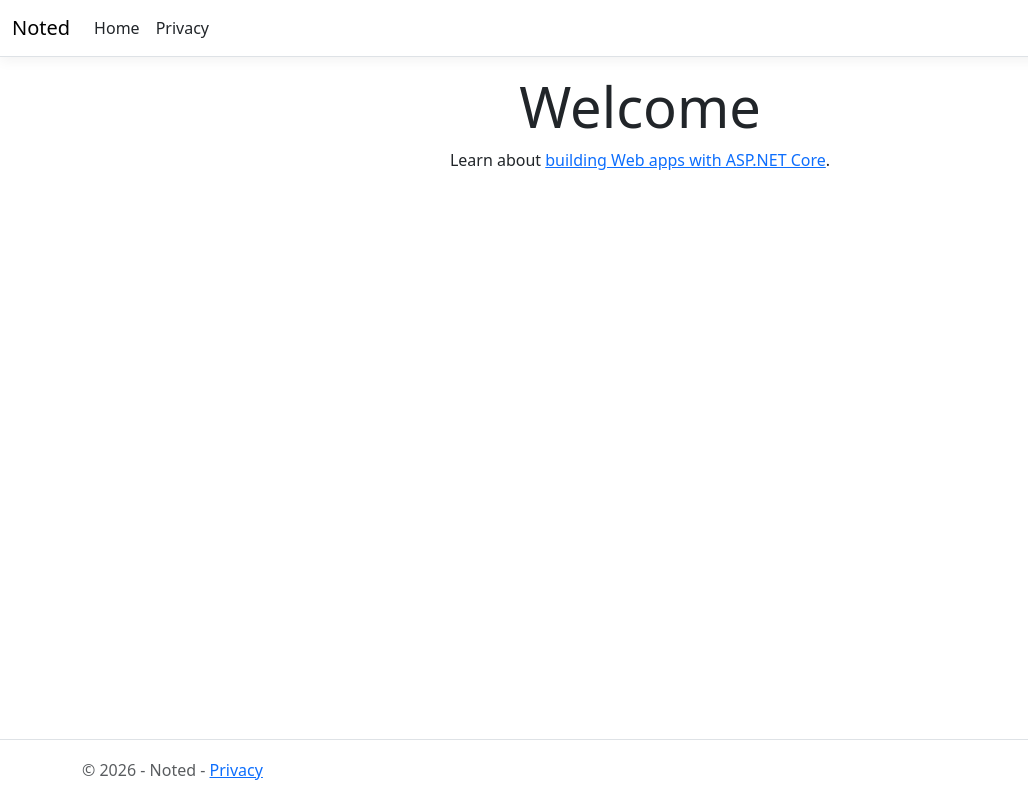
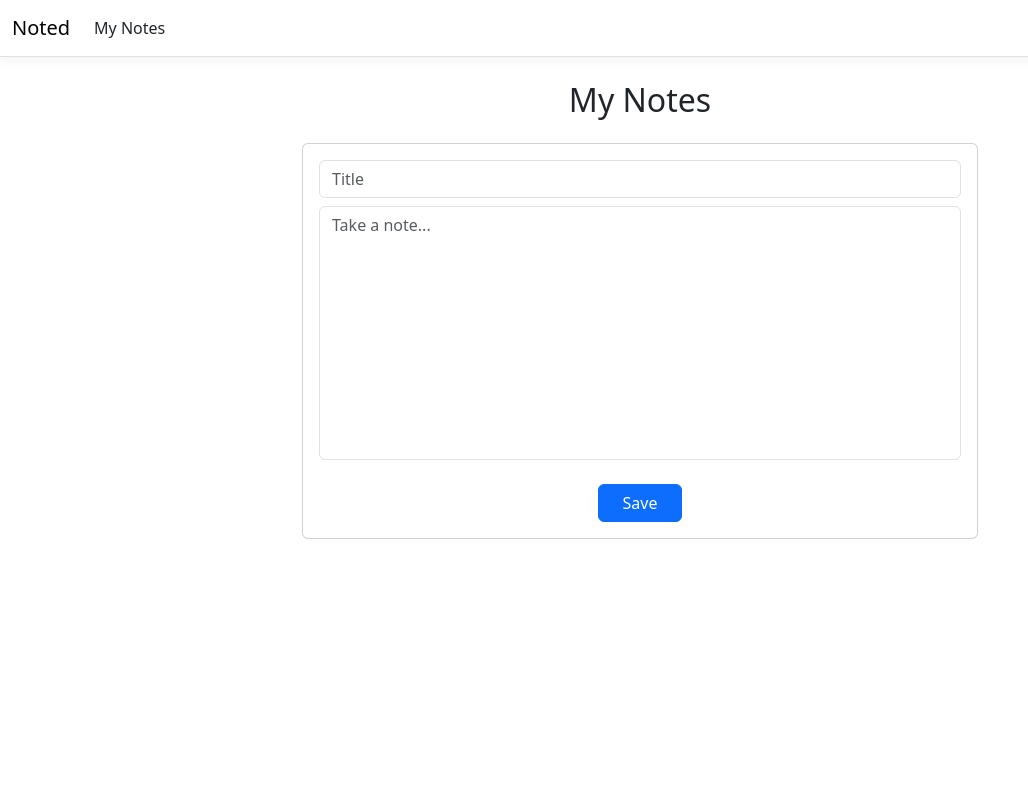
Before and after one commit to Fuinny/noted, an ASP.NET Core app: page / in a window 1280 px wide. Shown: the whole page, without its empty margins (0-1028 px from the left). Run offline with ASP.NET Core 8, Linux system fonts and the light colour scheme; style sheets or scripts are compiled from the project's sources.

Commit message:
feat: build initial notes application (#1)

```diff
--- a/src/Controllers/HomeController.cs
+++ /dev/null
@@ -1,24 +0,0 @@
-using System.Diagnostics;
-using Microsoft.AspNetCore.Mvc;
-using Noted.Models;
-
-namespace Noted.Controllers;
-
-public class HomeController : Controller
-{
-    public IActionResult Index()
-    {
-        return View();
-    }
-
-    public IActionResult Privacy()
-    {
-        return View();
-    }
-
-    [ResponseCache(Duration = 0, Location = ResponseCacheLocation.None, NoStore = true)]
-    public IActionResult Error()
-    {
-        return View(new ErrorViewModel { RequestId = Activity.Current?.Id ?? HttpContext.TraceIdentifier });
-    }
-}
--- /dev/null
+++ b/src/Controllers/NotesController.cs
@@ -0,0 +1,55 @@
+using Microsoft.AspNetCore.Mvc;
+using Microsoft.EntityFrameworkCore;
+
+using Noted.Data;
+using Noted.Models;
+
+namespace Noted.Controllers;
+
+public class NotesController : Controller
+{
+    private readonly AppDbContext _context;
+
+    public NotesController(AppDbContext context)
+    {
+        _context = context;
+    }
+
+    [HttpGet]
+    public async Task<IActionResult> Index()
+    {
+        var notes = await _context.Notes.OrderByDescending(d => d.CreatedAt).ToListAsync();
+        return View(notes);
+    }
+
+    [HttpPost]
+    [ValidateAntiForgeryToken]
+    public async Task<IActionResult> Store(Note note)
+    {
+        if (!ModelState.IsValid)
+        {
+            var notes = await _context.Notes.OrderByDescending(d => d.CreatedAt).ToListAsync();
+            return View("Index", notes);
+        }
+
+        _context.Notes.Add(note);
+        await _context.SaveChangesAsync();
+
+        return RedirectToAction(nameof(Index));
+    }
+
+    [HttpPost]
+    [ValidateAntiForgeryToken]
+    public async Task<IActionResult> Delete(int id)
+    {
+        var note = await _context.Notes.FindAsync(id);
+
+        if (note is not null)
+        {
+            _context.Notes.Remove(note);
+            await _context.SaveChangesAsync();
+        }
+
+        return RedirectToAction(nameof(Index));
+    }
+}
--- a/src/Views/Home/Index.cshtml
+++ /dev/null
@@ -1,8 +0,0 @@
-@{
-    ViewData["Title"] = "Home Page";
-}
-
-<div class="text-center">
-    <h1 class="display-4">Welcome</h1>
-    <p>Learn about <a href="https://learn.microsoft.com/aspnet/core">building Web apps with ASP.NET Core</a>.</p>
-</div>
--- a/src/Views/Home/Privacy.cshtml
+++ /dev/null
@@ -1,6 +0,0 @@
-@{
-    ViewData["Title"] = "Privacy Policy";
-}
-<h1>@ViewData["Title"]</h1>
-
-<p>Use this page to detail your site's privacy policy.</p>
--- /dev/null
+++ b/src/Views/Notes/Index.cshtml
@@ -0,0 +1,47 @@
+@model IEnumerable<Noted.Models.Note>
+
+@{
+    ViewData["Title"] = "My Notes";
+}
+
+<div class="container mt-4" style="max-width: 700px">
+    <h2 class="mb-4 text-center">My Notes</h2>
+
+    <div class="card mb-4">
+        <div class="card-body">
+            <form asp-controller="Notes" asp-action="Store" method="post">
+                <div class="mb-2">
+                    <input name="Title" class="form-control" placeholder="Title" required />
+                </div>
+                <div class="mb-4">
+                    <textarea name="Content" class="form-control" rows="10" placeholder="Take a note..."
+                              style="resize: none; overflow-y: scroll;" required></textarea>
+                </div>
+                <div class="text-center">
+                    <button type="submit" class="btn btn-primary px-4">Save</button>
+                </div>
+            </form>
+        </div>
+    </div>
+
+    <div class="row g-3">
+        @foreach (var note in Model)
+        {
+            <div class="col-md-6">
+                <div class="card h-100">
+                    <div class="card-body">
+                        <h5 class="card-title">@note.Title</h5>
+                        <p class="card-text text-muted" style="white-space: pre-line;">@note.Content</p>
+                    </div>
+                    <div class="card-footer">
+                        <small class="text-muted float-start">@note.CreatedAt.ToLocalTime().ToString("g")</small>
+                        <form asp-controller="Notes" asp-action="Delete" asp-route-id="@note.Id" method="post">
+                            <button type="submit" class="btn btn-sm btn-danger float-end"
+                                    onclick="return confirm('Delete this note?')">Delete</button>
+                        </form>
+                    </div>
+                </div>
+            </div>
+        }
+    </div>
+</div>
--- a/src/Views/Shared/_Layout.cshtml
+++ b/src/Views/Shared/_Layout.cshtml
@@ -1,5 +1,6 @@
 <!DOCTYPE html>
 <html lang="en">
+
 <head>
     <meta charset="utf-8" />
     <meta name="viewport" content="width=device-width, initial-scale=1.0" />
@@ -9,22 +10,21 @@
     <link rel="stylesheet" href="~/css/site.css" asp-append-version="true" />
     <link rel="stylesheet" href="~/Noted.styles.css" asp-append-version="true" />
 </head>
+
 <body>
     <header>
         <nav class="navbar navbar-expand-sm navbar-toggleable-sm navbar-light bg-white border-bottom box-shadow mb-3">
             <div class="container-fluid">
-                <a class="navbar-brand" asp-area="" asp-controller="Home" asp-action="Index">Noted</a>
-                <button class="navbar-toggler" type="button" data-bs-toggle="collapse" data-bs-target=".navbar-collapse" aria-controls="navbarSupportedContent"
-                        aria-expanded="false" aria-label="Toggle navigation">
+                <a class="navbar-brand" asp-area="" asp-controller="Notes" asp-action="Index">Noted</a>
+                <button class="navbar-toggler" type="button" data-bs-toggle="collapse" data-bs-target=".navbar-collapse"
+                        aria-controls="navbarSupportedContent" aria-expanded="false" aria-label="Toggle navigation">
                     <span class="navbar-toggler-icon"></span>
                 </button>
                 <div class="navbar-collapse collapse d-sm-inline-flex justify-content-between">
                     <ul class="navbar-nav flex-grow-1">
                         <li class="nav-item">
-                            <a class="nav-link text-dark" asp-area="" asp-controller="Home" asp-action="Index">Home</a>
-                        </li>
-                        <li class="nav-item">
-                            <a class="nav-link text-dark" asp-area="" asp-controller="Home" asp-action="Privacy">Privacy</a>
+                            <a class="nav-link text-dark" asp-area="" asp-controller="Notes" asp-action="Index">My
+                                Notes</a>
                             </li>
                         </ul>
                     </div>
@@ -37,14 +37,10 @@
             </main>
         </div>
 
-    <footer class="border-top footer text-muted">
-        <div class="container">
-            &copy; 2026 - Noted - <a asp-area="" asp-controller="Home" asp-action="Privacy">Privacy</a>
-        </div>
-    </footer>
         <script src="~/lib/jquery/dist/jquery.min.js"></script>
         <script src="~/lib/bootstrap/dist/js/bootstrap.bundle.min.js"></script>
         <script src="~/js/site.js" asp-append-version="true"></script>
         @await RenderSectionAsync("Scripts", required: false)
     </body>
+
 </html>
```
Also changed, not shown: src/Data/AppDbContext.cs (added, +12 -0 lines), src/Models/Note.cs (added, +16 -0 lines), src/Program.cs (+7 -4 lines), src/Noted.csproj, 4 other files. Lines whose indentation alone changed are shown as unchanged.
